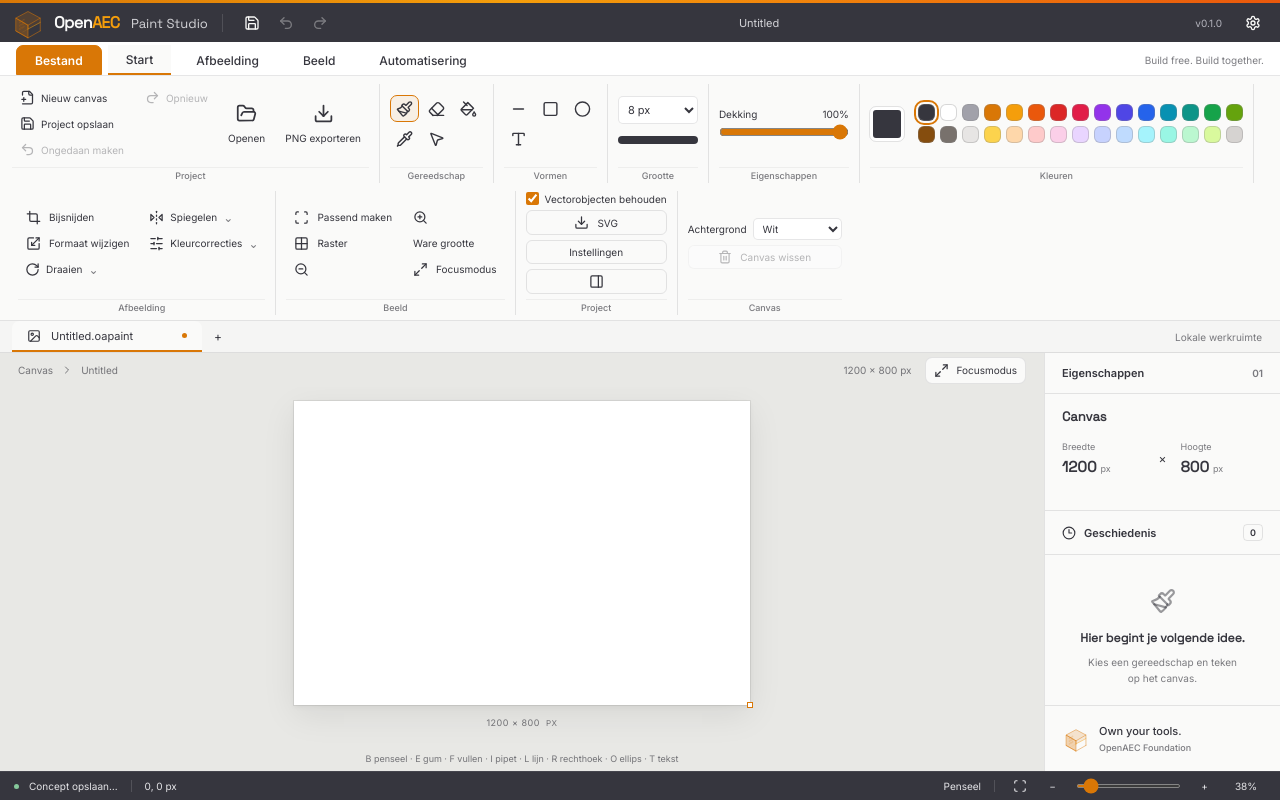
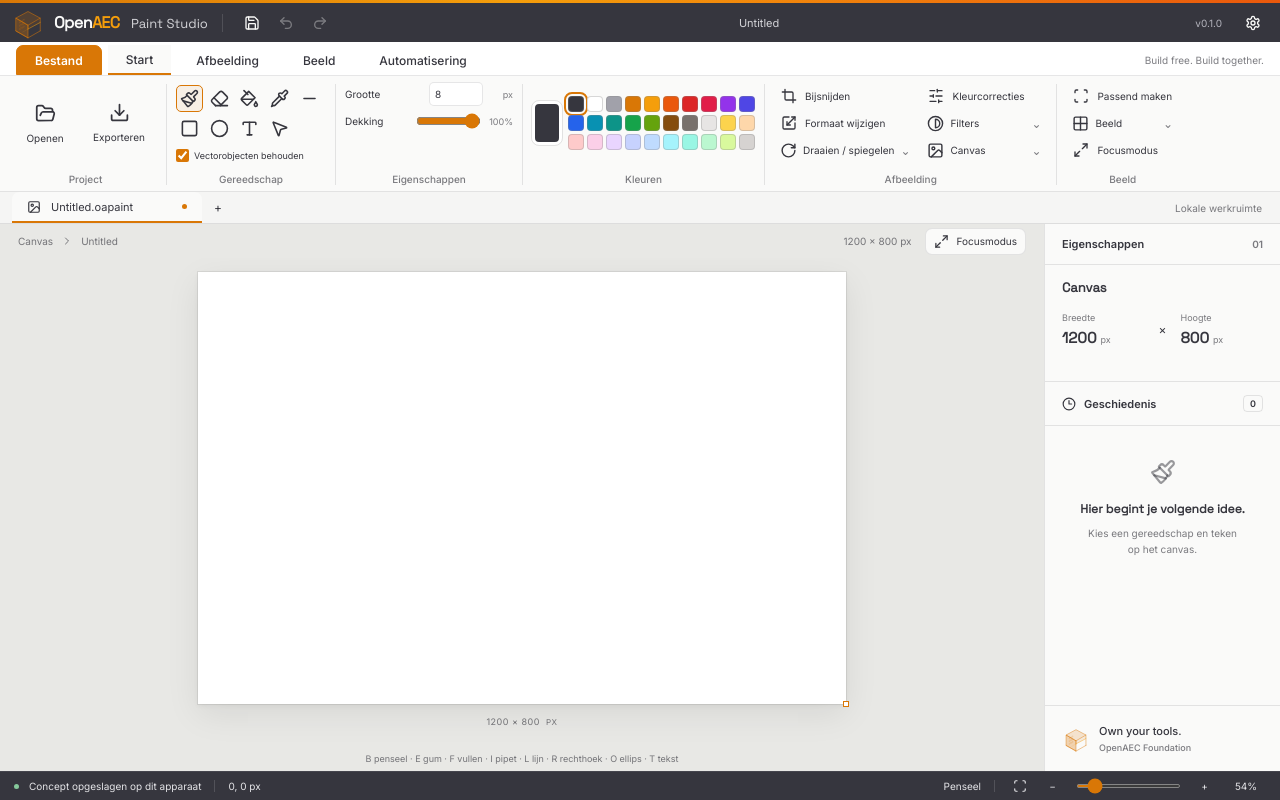
Before and after one commit to JanAdriaan891/OpenAEC-Paint-Studio, a React (Vite) app: page / in a window 1280 px wide. Built offline with nearby package versions, Linux system fonts and the light colour scheme.

Commit message:
Simplify the ribbon into a stable row with grouped menus

```diff
--- a/src/App.tsx
+++ b/src/App.tsx
@@ -1,9 +1,10 @@
 import { useState, useEffect, useRef, useCallback, type PointerEvent, type ComponentType, type CSSProperties } from 'react';
-import { Paintbrush, Eraser, PaintBucket, Pipette, Minus, Square, Circle, Type, FilePlus2, FolderOpen, Download, Save, Grid2X2, Scan, ZoomIn, ZoomOut, Undo2, Redo2, Trash2, Plug, Upload, ArrowDownToLine, ChevronRight, Check, Image as ImageIcon, Clock3, Crop, RotateCw, FlipHorizontal2, Scaling, RotateCcw, FlipVertical2, MousePointer2, SlidersHorizontal, Contrast, Blend, PanelRight, Maximize2, CheckCheck } from 'lucide-react';
+import { Paintbrush, Eraser, PaintBucket, Pipette, Minus, Square, Circle, Type, FilePlus2, FolderOpen, Download, Save, Grid2X2, Scan, ZoomIn, ZoomOut, Trash2, Plug, Upload, ArrowDownToLine, ChevronRight, Check, Image as ImageIcon, Clock3, Crop, RotateCw, FlipHorizontal2, Scaling, RotateCcw, FlipVertical2, MousePointer2, SlidersHorizontal, Contrast, Blend, PanelRight, Maximize2, CheckCheck } from 'lucide-react';
 import TitleBar from './components/TitleBar';
 import Dialog from './components/Dialog';
 import RibbonGroup from './components/ribbon/RibbonGroup';
 import RibbonTab from './components/ribbon/RibbonTab';
+import RibbonMenu from './components/ribbon/RibbonMenu';
 import { documentSchema, newDocument, drawOperation, type PaintDocument, type Operation, type Point } from '../shared/document';
 import { renderDocument } from './render';
 import { draftStore, saveFile, isDesktop } from './storage';
@@ -300,27 +301,42 @@
       {(['home', 'image', 'view', 'automation'] as const).map(id => <RibbonTab key={id} label={t(id)} isActive={tab === id} onClick={() => { setTab(id); setFileOpen(false); }}/>) }
       <span className="ribbon-hint">{t('about')}</span>
     </nav>
-    <section className={`paint-ribbon ${tab==='home'?'home-ribbon':''}`} onClick={e=>{if((e.target as HTMLElement).closest('button'))e.currentTarget.querySelectorAll('details').forEach(menu=>menu.open=false);}} aria-label={t(tab as 'home' | 'image' | 'view' | 'automation')}>
+    <section className={`paint-ribbon ${tab==='home'?'home-ribbon':''}`} aria-label={t(tab as 'home' | 'image' | 'view' | 'automation')}>
       {tab === 'home' && <>
-        <RibbonGroup label={t('project')}><div className="ribbon-controls"><Action icon={FilePlus2} label={t('new')} onClick={actionNew}/><Action icon={Save} label={t('save')} onClick={()=>void save()}/><Action icon={Undo2} label={t('undo')} onClick={undo} disabled={!past.length}/><Action icon={Redo2} label={t('redo')} onClick={redo} disabled={!future.length}/></div><Action icon={FolderOpen} label={t('open')} onClick={chooseFile}/><Action icon={Download} label={t('export')} onClick={() => void exportPng()}/></RibbonGroup>
-        <RibbonGroup label={t('tools')}><div className="ribbon-tools">{tools.filter(item => ['brush','eraser','fill','picker','select'].includes(item.id)).map(({ id, icon: Icon, key }) => <button key={id} className={tool === id ? 'selected' : ''} onClick={() => {setTool(id);if(id==='text'&&size<24)setSize(32);}} title={`${t(id)} (${key})`} aria-label={t(id)} aria-pressed={tool === id}><Icon size={20}/></button>)}</div></RibbonGroup>
-        <RibbonGroup label={t('shapes')}><div className="ribbon-tools">{tools.filter(item => ['line','rectangle','ellipse','text'].includes(item.id)).map(({ id, icon: Icon, key }) => <button key={id} className={tool === id ? 'selected' : ''} onClick={() => {setTool(id);if(id==='text'&&size<24)setSize(32);}} title={`${t(id)} (${key})`} aria-label={t(id)} aria-pressed={tool === id}><Icon size={20}/></button>)}</div></RibbonGroup>
-        <RibbonGroup label={t('size')}><div className="size-control"><select disabled={['fill', 'picker', 'crop'].includes(tool)} aria-label={t('size')} value={size} onChange={e => setSize(+e.target.value)}>{[...new Set([1, 2, 4, 8, 12, 24, 48, 96, size])].sort((a, b) => a - b).map(n => <option key={n} value={n}>{n} px</option>)}</select><div className="stroke-sample"><span style={{ height: Math.min(size, 18), background: color }}/></div></div></RibbonGroup>
-        <RibbonGroup label={t('properties')}><div className="ribbon-settings">          <label htmlFor="opacity">{t('opacity')}<span>{opacity}%</span></label><input disabled={['fill', 'picker', 'crop'].includes(tool)} id="opacity" type="range" min="1" max="100" value={opacity} onChange={e => setOpacity(+e.target.value)}/>
-          {(tool === 'rectangle' || tool === 'ellipse') && <label className="checkbox"><input type="checkbox" checked={filled} onChange={e => setFilled(e.target.checked)}/>{t('filled')}</label>}
-          {(tool==='text'||selectedOperation?.type==='text')&&<><select aria-label="Font" value={textFont} onChange={e=>setTextFont(e.target.value as typeof textFont)}><option value="sans-serif">Sans serif</option><option value="serif">Serif</option><option value="monospace">Monospace</option></select><label className="checkbox"><input type="checkbox" checked={textBold} onChange={e=>setTextBold(e.target.checked)}/>{language==='nl'?'Vet':'Bold'}</label></>}
-          {tool==='select'&&selection!==null&&selectedOperation&&<div className="object-actions"><button className="ribbon-small-button" disabled={!('color' in selectedOperation)} onClick={()=>{if(!('color' in selectedOperation))return;const op={...selectedOperation,color,...('size' in selectedOperation?{size,opacity:opacity/100}:{}),...(selectedOperation.type==='text'?{fontFamily:textFont,bold:textBold}:{}),...('filled' in selectedOperation?{filled}: {})};commit({...doc,operations:doc.operations.map((item,i)=>i===selection?op:item)});}}>{t('objectApply')}</button><button className="ribbon-small-button" onClick={()=>{commit({...doc,operations:doc.operations.filter((_,i)=>i!==selection)});setSelection(null);}}><Trash2 size={13}/>{t('deleteObject')}</button></div>}</div></RibbonGroup>
+        <RibbonGroup label={t('project')}>
+          <Action icon={FolderOpen} label={t('open')} onClick={chooseFile}/>
+          <RibbonMenu icon={Download} label={language==='nl'?'Exporteren':'Export'}>
+            <button onClick={()=>void exportPng()}>PNG</button><button onClick={()=>void exportOther('jpeg')}>JPEG</button><button onClick={()=>void exportOther('webp')}>WebP</button><button onClick={()=>void exportOther('svg')}>SVG</button>
+            <hr/><button onClick={()=>void save()}><Save size={15}/>{t('save')}</button><button onClick={actionNew}><FilePlus2 size={15}/>{t('new')}</button>
+          </RibbonMenu>
+        </RibbonGroup>
+        <RibbonGroup label={t('tools')}><div className="tool-options"><div className="ribbon-tools">{tools.filter(item=>item.id!=='crop').map(({id,icon:Icon,key})=><button key={id} className={tool===id?'selected':''} onClick={()=>{setTool(id);if(id==='text'&&size<24)setSize(32);}} title={`${t(id)} (${key})`} aria-label={t(id)} aria-pressed={tool===id}><Icon size={19}/></button>)}</div>
+          <label className="vector-toggle" title={t('vectorHint')}><input type="checkbox" checked={doc.retainVectors} onChange={e=>void setVectorMode(e.target.checked)}/>{t('retainVectors')}</label>
+        </div></RibbonGroup>
+        <RibbonGroup label={t('properties')}><div className="brush-settings">
+          <label>{t('size')}<input aria-label={t('size')} type="number" min="1" max="200" disabled={['fill','picker','crop'].includes(tool)} value={size} onChange={e=>setSize(Math.max(1,Math.min(200,Number(e.target.value)||1)))}/><span>px</span></label>
+          <label htmlFor="opacity">{t('opacity')}<input id="opacity" type="range" min="1" max="100" value={opacity} disabled={['fill','picker','crop'].includes(tool)} onChange={e=>setOpacity(+e.target.value)}/><span>{opacity}%</span></label>
+          {(tool==='rectangle'||tool==='ellipse')&&<label className="shape-filled"><input type="checkbox" checked={filled} onChange={e=>setFilled(e.target.checked)}/>{t('filled')}</label>}
+          {tool==='text'&&<div className="text-settings"><select aria-label="Font" value={textFont} onChange={e=>setTextFont(e.target.value as typeof textFont)}><option value="sans-serif">Sans serif</option><option value="serif">Serif</option><option value="monospace">Monospace</option></select><label><input type="checkbox" checked={textBold} onChange={e=>setTextBold(e.target.checked)}/>{language==='nl'?'Vet':'Bold'}</label></div>}
+          {tool==='select'&&selection!==null&&<RibbonMenu icon={MousePointer2} label="Object">          {selectedOperation?.type==='text'&&<div className="text-settings"><select aria-label="Font" value={textFont} onChange={e=>setTextFont(e.target.value as typeof textFont)}><option value="sans-serif">Sans serif</option><option value="serif">Serif</option><option value="monospace">Monospace</option></select><label><input type="checkbox" checked={textBold} onChange={e=>setTextBold(e.target.checked)}/>{language==='nl'?'Vet':'Bold'}</label></div>}{selectedOperation&&'filled' in selectedOperation&&<label><input type="checkbox" checked={filled} onChange={e=>setFilled(e.target.checked)}/>{t('filled')}</label>}          {tool==='select'&&selection!==null&&selectedOperation&&<div className="object-actions"><button className="ribbon-small-button" disabled={!('color' in selectedOperation)} onClick={()=>{if(!('color' in selectedOperation))return;const op={...selectedOperation,color,...('size' in selectedOperation?{size,opacity:opacity/100}:{}),...(selectedOperation.type==='text'?{fontFamily:textFont,bold:textBold}:{}),...('filled' in selectedOperation?{filled}: {})};commit({...doc,operations:doc.operations.map((item,i)=>i===selection?op:item)});}}>{t('objectApply')}</button><button className="ribbon-small-button" onClick={()=>{commit({...doc,operations:doc.operations.filter((_,i)=>i!==selection)});setSelection(null);}}><Trash2 size={13}/>{t('deleteObject')}</button></div>}</RibbonMenu>}
+        </div></RibbonGroup>
         <RibbonGroup label={t('colors')}><div className="color-control"><label className="current-color" style={{ background: color }} title={t('color')}><input type="color" aria-label={t('color')} value={color} onChange={e => setColor(e.target.value)}/></label><div className="palette">{palette.map(c => <button key={c} style={{ background: c }} className={c === color ? 'color-active' : ''} title={c} aria-label={c} onClick={() => setColor(c)}/>)}</div></div></RibbonGroup>
-        <RibbonGroup label={t('image')}><div className="ribbon-controls">      <button onClick={()=>{setTool('crop');notify(t('cropHint'));}} title={t('crop')}><Crop size={15}/>{t('crop')}</button>
-      <button onClick={()=>{setNewWidth(doc.width);setNewHeight(doc.height);setModal('resize');}}><Scaling size={15}/>{t('resize')}</button>
-      <details className="tool-menu"><summary><RotateCw size={15}/>{language==='nl'?'Draaien':'Rotate'}</summary><div><button onClick={()=>void transform('rotate')}><RotateCw size={15}/>{t('rotate')}</button><button onClick={()=>void transform('rotateLeft')}><RotateCcw size={15}/>{t('rotateLeft')}</button></div></details>
-      <details className="tool-menu"><summary><FlipHorizontal2 size={15}/>{language==='nl'?'Spiegelen':'Flip'}</summary><div><button onClick={()=>void transform('flip')}><FlipHorizontal2 size={15}/>{t('flip')}</button><button onClick={()=>void transform('flipVertical')}><FlipVertical2 size={15}/>{t('flipVertical')}</button></div></details>
-      <details className="tool-menu"><summary><SlidersHorizontal size={15}/>{t('adjustments')}</summary><div><button onClick={()=>{setCorrections({brightness:0,contrast:0,saturation:100});setModal('adjust');}}>{t('adjustments')}…</button><button onClick={()=>void filterImage('grayscale')}>{t('grayscale')}</button><button onClick={()=>void filterImage('invert')}>{t('invert')}</button><button onClick={()=>void filterImage('sepia')}>{t('sepia')}</button></div></details>
-      </div></RibbonGroup><RibbonGroup label={t('view')}><div className="ribbon-controls"><button onClick={fit}><Scan size={15}/>{t('fit')}</button><button className={grid?'selected':''} onClick={()=>setGrid(!grid)}><Grid2X2 size={15}/>{t('grid')}</button>
-      <button onClick={()=>safeZoom(zoom-25)} aria-label="Zoom out"><ZoomOut size={15}/></button><button onClick={()=>safeZoom(zoom+25)} aria-label="Zoom in"><ZoomIn size={15}/></button><button onClick={()=>setZoom(100)}>{t('actual')}</button><button onClick={()=>setFocus(!focus)}><Maximize2 size={15}/>{t('fullscreen')}</button></div></RibbonGroup>
-        <RibbonGroup label={t('project')}><div className="ribbon-settings">      <label className="vector-toggle" title={t('vectorHint')}><input type="checkbox" checked={doc.retainVectors} onChange={e=>void setVectorMode(e.target.checked)}/>{t('retainVectors')}</label>
-      <button onClick={()=>void exportOther('svg')}><Download size={15}/>SVG</button><button onClick={()=>setModal('settings')}>{t('settings')}</button><button onClick={()=>setInspectorOpen(!inspectorOpen)} title={t('properties')} aria-label={t('properties')}><PanelRight size={15}/></button></div></RibbonGroup>
-        <RibbonGroup label={t('canvas')}><div className="ribbon-settings"><label>{t('background')}<select aria-label={t('background')} value={doc.background} onChange={e => commit({ ...doc, background: e.target.value })}><option value="#ffffff">{t('white')}</option><option value="transparent">{t('transparent')}</option></select></label><button className="wide-button" onClick={() => { if (window.confirm(t('clearConfirm'))) commit({ ...doc, operations: [] }); }} disabled={!doc.operations.length}><Trash2 size={14}/>{t('clear')}</button></div></RibbonGroup>
+        <RibbonGroup label={t('image')}><div className="image-commands">
+          <button onClick={()=>{setTool('crop');notify(t('cropHint'));}}><Crop size={16}/>{t('crop')}</button>
+          <button onClick={()=>{setNewWidth(doc.width);setNewHeight(doc.height);setModal('resize');}}><Scaling size={16}/>{t('resize')}</button>
+          <RibbonMenu icon={RotateCw} label={language==='nl'?'Draaien / spiegelen':'Rotate / flip'}>
+            <button onClick={()=>void transform('rotate')}><RotateCw size={16}/>{t('rotate')}</button><button onClick={()=>void transform('rotateLeft')}><RotateCcw size={16}/>{t('rotateLeft')}</button><hr/>
+            <button onClick={()=>void transform('flip')}><FlipHorizontal2 size={16}/>{t('flip')}</button><button onClick={()=>void transform('flipVertical')}><FlipVertical2 size={16}/>{t('flipVertical')}</button>
+          </RibbonMenu>
+        </div><div className="image-commands">
+          <button onClick={()=>{setCorrections({brightness:0,contrast:0,saturation:100});setModal('adjust');}}><SlidersHorizontal size={16}/>{t('adjustments')}</button>
+          <RibbonMenu icon={Contrast} label={language==='nl'?'Filters':'Filters'}><button onClick={()=>void filterImage('grayscale')}>{t('grayscale')}</button><button onClick={()=>void filterImage('invert')}>{t('invert')}</button><button onClick={()=>void filterImage('sepia')}>{t('sepia')}</button></RibbonMenu>
+          <RibbonMenu icon={ImageIcon} label={t('canvas')}><label>{t('background')}<select aria-label={t('background')} value={doc.background} onChange={e=>commit({...doc,background:e.target.value})}><option value="#ffffff">{t('white')}</option><option value="transparent">{t('transparent')}</option></select></label><button disabled={!doc.operations.length} onClick={()=>{if(window.confirm(t('clearConfirm')))commit({...doc,operations:[]});}}><Trash2 size={15}/>{t('clear')}</button></RibbonMenu>
+        </div></RibbonGroup>
+        <RibbonGroup label={t('view')}><div className="view-commands"><button onClick={fit}><Scan size={16}/>{t('fit')}</button>
+          <RibbonMenu icon={Grid2X2} label={t('view')}><button onClick={()=>setGrid(!grid)} aria-pressed={grid}><Grid2X2 size={16}/>{t('grid')}{grid&&<Check size={14}/>}</button><button onClick={()=>setZoom(100)}>{t('actual')}</button><button onClick={()=>safeZoom(zoom-25)}><ZoomOut size={16}/>−</button><button onClick={()=>safeZoom(zoom+25)}><ZoomIn size={16}/>+</button><hr/><button onClick={()=>setInspectorOpen(!inspectorOpen)}><PanelRight size={16}/>{t('properties')}</button><button onClick={()=>setFocus(!focus)}><Maximize2 size={16}/>{t('fullscreen')}</button><button onClick={()=>setModal('settings')}>{t('settings')}</button></RibbonMenu>
+          <button onClick={()=>setFocus(!focus)}><Maximize2 size={16}/>{t('fullscreen')}</button>
+        </div></RibbonGroup>
       </>}
       {tab === 'image' && <RibbonGroup label={t('image')}><Action icon={Crop} label={t('crop')} onClick={() => { setTool('crop'); notify(t('cropHint')); }} active={tool === 'crop'}/><Action icon={Scaling} label={t('resize')} onClick={() => { setNewWidth(doc.width); setNewHeight(doc.height); setModal('resize'); }}/><Action icon={RotateCw} label={t('rotate')} onClick={() => void transform('rotate')}/><Action icon={FlipHorizontal2} label={t('flip')} onClick={() => void transform('flip')}/><Action icon={FlipVertical2} label={t('flipVertical')} onClick={() => void transform('flipVertical')}/><Action icon={RotateCcw} label={t('rotateLeft')} onClick={() => void transform('rotateLeft')}/><Action icon={Contrast} label={t('grayscale')} onClick={()=>void filterImage('grayscale')}/><Action icon={Blend} label={t('invert')} onClick={()=>void filterImage('invert')}/><Action icon={SlidersHorizontal} label={t('adjustments')} onClick={()=>{setCorrections({brightness:0,contrast:0,saturation:100});setModal('adjust');}}/></RibbonGroup>}
       {tab === 'view' && <><RibbonGroup label={t('zoom')}><Action icon={ZoomOut} label="−" onClick={() => safeZoom(zoom - 25)}/><Action icon={ZoomIn} label="+" onClick={() => safeZoom(zoom + 25)}/><Action icon={Scan} label={t('fit')} onClick={fit}/><Action icon={ImageIcon} label={t('actual')} onClick={() => setZoom(100)}/></RibbonGroup><RibbonGroup label={t('canvas')}><Action icon={Grid2X2} label={t('grid')} onClick={() => setGrid(!grid)} active={grid}/></RibbonGroup></>}
--- /dev/null
+++ b/src/components/ribbon/RibbonMenu.tsx
@@ -0,0 +1,36 @@
+import { useEffect, useRef, type ReactNode, type ComponentType } from 'react';
+
+/** Fixed-position menus stay visible when the ribbon scrolls on small windows. */
+export default function RibbonMenu({ label, icon: Icon, children }: {
+  label: string; icon: ComponentType<{ size?: number }>; children: ReactNode;
+}) {
+  const details = useRef<HTMLDetailsElement>(null);
+  useEffect(() => {
+    const closeOutside = (event: globalThis.PointerEvent) => {
+      if (!details.current?.contains(event.target as Node)) details.current?.removeAttribute('open');
+    };
+    const close = () => details.current?.removeAttribute('open');
+    const scroll = (event: Event) => { if (!details.current?.contains(event.target as Node)) close(); };
+    const escape = (event: KeyboardEvent) => { if (event.key === 'Escape' && details.current?.open) { close(); details.current.querySelector('summary')?.focus(); } };
+    document.addEventListener('pointerdown', closeOutside);
+    document.addEventListener('keydown', escape);
+    window.addEventListener('resize', close);
+    document.addEventListener('scroll', scroll, true);
+    return () => { document.removeEventListener('pointerdown', closeOutside); document.removeEventListener('keydown', escape); window.removeEventListener('resize', close); document.removeEventListener('scroll', scroll, true); };
+  }, []);
+  return <details ref={details} className="ribbon-menu" onToggle={() => {
+    const element = details.current;
+    if (!element?.open) return;
+    document.querySelectorAll<HTMLDetailsElement>('.ribbon-menu[open]').forEach(other => { if (other !== element) other.open = false; });
+    const box = element.querySelector('summary')!.getBoundingClientRect();
+    const panel = element.querySelector<HTMLElement>('.ribbon-menu-panel')!;
+    panel.style.left = `${Math.max(8, Math.min(box.left, window.innerWidth - panel.offsetWidth - 8))}px`;
+    panel.style.top = `${box.bottom + 6}px`;
+    panel.style.maxHeight = `${Math.max(80, window.innerHeight - box.bottom - 20)}px`;
+  }}>
+    <summary><Icon size={17}/><span>{label}</span><span className="menu-chevron">⌄</span></summary>
+    <div className="ribbon-menu-panel" onClick={event => {
+      if ((event.target as HTMLElement).closest('button')) details.current!.open = false;
+    }}>{children}</div>
+  </details>;
+}
```
Also changed, not shown: src/refinements.css, 1 other file (tests, documents, lock files or other folders).
